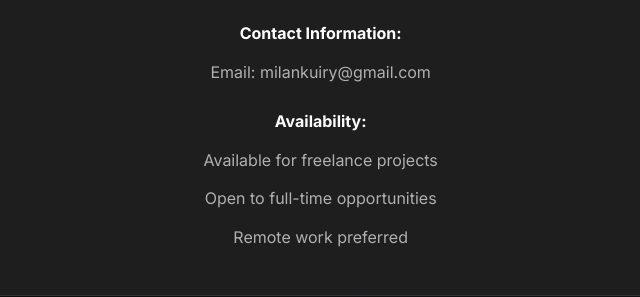
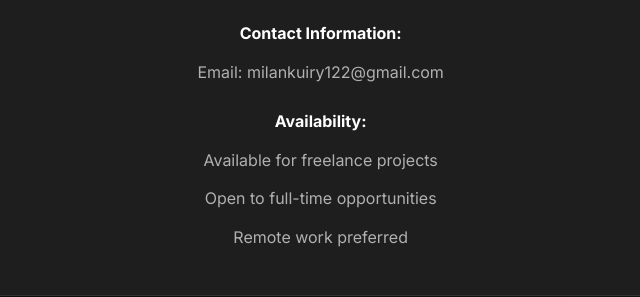
Before and after one commit to Milansoo/My_Portfolio, a website built with Vite: page index.html in a window 1280 px wide. Shown: the part 7080-7377 px from the top of the page, 110-750 px from the left. Built offline with nearby package versions, Linux system fonts and the light colour scheme.

Commit message:
Update index.html

```diff
--- a/index.html
+++ b/index.html
@@ -405,7 +405,7 @@
 
                         <p><strong>Contact Information:</strong></p>
                         <!-- <p>Phone: +91-XXXXXXXXXX</p> -->
-                        <p>Email: milankuiry@gmail.com</p>
+                        <p>Email: milankuiry122@gmail.com</p>
                         <!-- <p>Instagram: @2201milan</p> -->
 
                         <p><strong>Availability:</strong></p>
```
